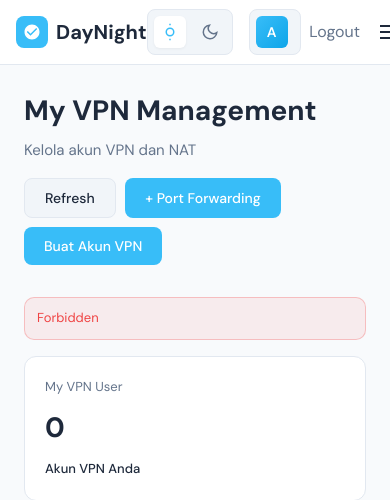
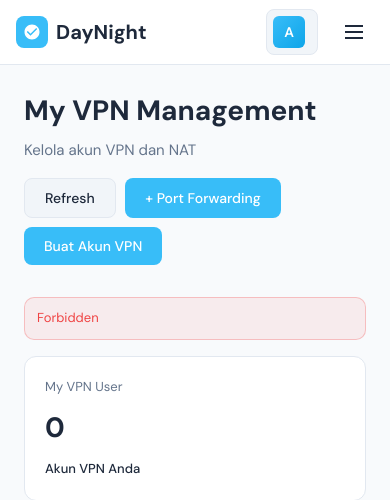
Before and after one commit to klicknet55-prog/vpn_management, a PHP site: page /templatemo/user/vpn-users.php in a window 390 px wide; the page is wider, and only the part inside the window is pictured. Shown: the top 500 px of that part. Run offline with PHP 8.4, Linux system fonts and the light colour scheme; a user stored in the database is signed in; data comes from the database, SQL or seed files in the repository; data that the repository does not hold is empty.

Commit message:
fix : ui mode mobile

```diff
--- a/user/vpn-users.php
+++ b/user/vpn-users.php
@@ -124,6 +124,12 @@
         .mobile-group.open .mobile-group-arrow{transform:rotate(180deg)}
         .mobile-group-children{display:none;padding-left:1.25rem}
         .mobile-group.open .mobile-group-children{display:block}
+        /* Hide logout and theme toggle in nav bar on mobile, show only on desktop */
+        @media (max-width: 992px) {
+            .desktop-only {
+                display: none !important;
+            }
+        }
     </style>
 </head>
 <body>
```
